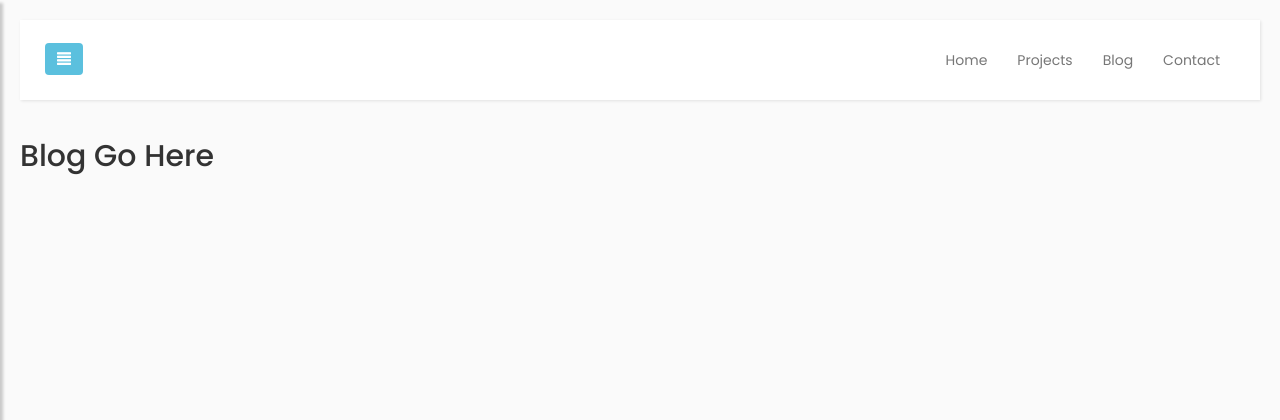
After one commit to tayalde/portfolio-web, a Flask app: page /blog in a window 1280 px wide. The commit adds this page. Shown: the top 420 px of the page. Run offline with Flask 2, Linux system fonts and the light colour scheme; some libraries are stand-ins or nearby versions.

Commit message:
adding page routes

```diff
--- a/app/routes.py
+++ b/app/routes.py
@@ -6,3 +6,15 @@ from werkzeug.urls import url_parse
 @app.route('/index')
 def index():
 	return render_template('index.html')
+
+@app.route('/projects')
+def projects():
+	return render_template('projects.html')
+
+@app.route('/blog')
+def blog():
+	return render_template('blog.html')
+
+@app.route('/contact')
+def contact():
+	return render_template('contact.html')
--- a/app/templates/base.html
+++ b/app/templates/base.html
@@ -77,7 +77,7 @@
 
                         <div class="collapse navbar-collapse" id="bs-example-navbar-collapse-1">
                             <ul class="nav navbar-nav navbar-right">
-                                <li><a href="">Home</a></li>
+                                <li><a href="index">Home</a></li>
                                 <li><a href="projects">Projects</a></li>
                                 <li><a href="blog">Blog</a></li>
                                 <li><a href="contact">Contact</a></li>
--- /dev/null
+++ b/app/templates/blog.html
@@ -0,0 +1,5 @@
+{% extends 'base.html' %}
+
+{% block app_content -%}
+	<h2>Blog Go Here</h2>
+{%- endblock app_content %}
--- /dev/null
+++ b/app/templates/contact.html
@@ -0,0 +1,5 @@
+{% extends 'base.html' %}
+
+{% block app_content -%}
+	<h2>Contact Go Here</h2>
+{%- endblock app_content %}
--- /dev/null
+++ b/app/templates/projects.html
@@ -0,0 +1,5 @@
+{% extends 'base.html' %}
+
+{% block app_content -%}
+	<h2>Projects Go Here</h2>
+{%- endblock %}
```
Also changed, not shown: README.md.
